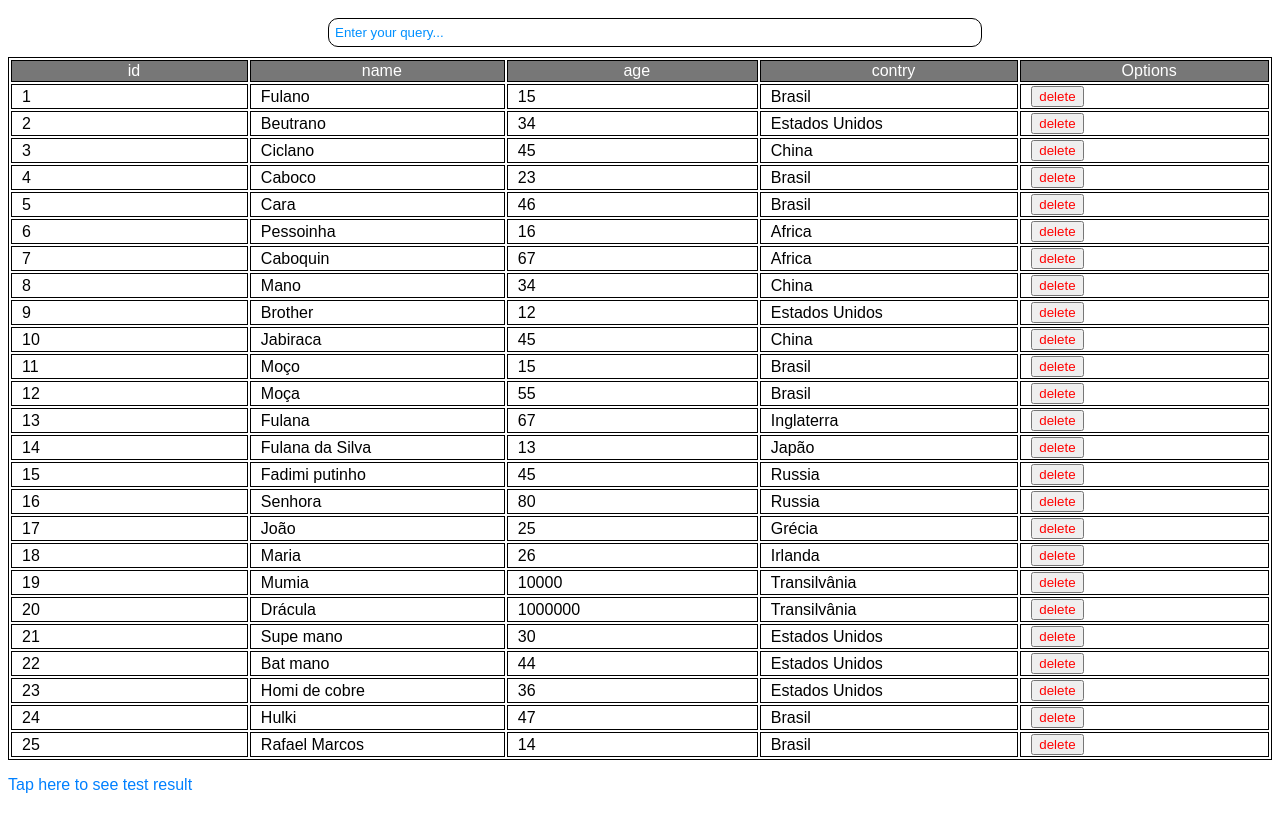
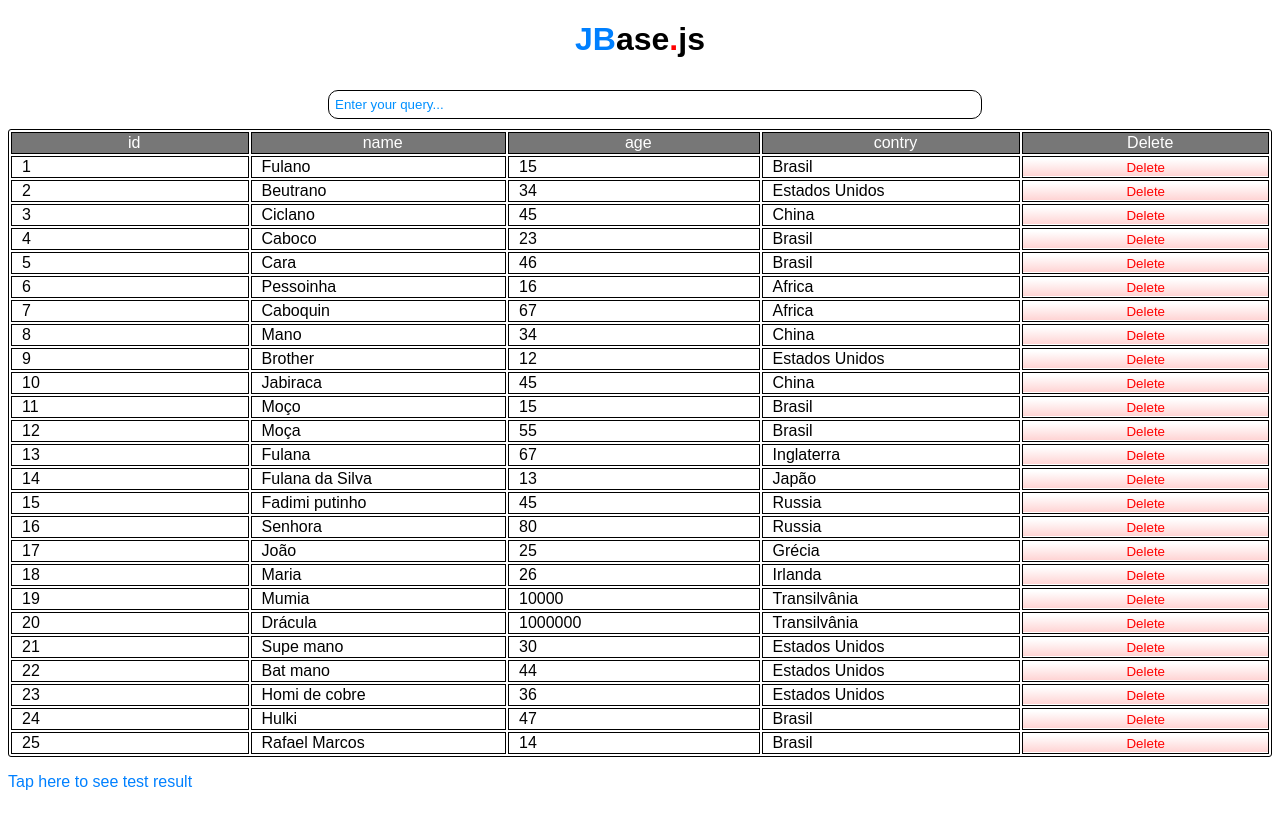
Before and after one commit to Raffa064/JBase, a plain HTML site: page index.html in a window 1280 px wide. Shown: the top 832 px of the page. Drawn offline with Linux system fonts and the light colour scheme.

Commit message:
common updates and "logo" added

```diff
--- a/index.html
+++ b/index.html
@@ -10,10 +10,18 @@
             font-family: Arial, Helvetica, sans-serif;
         }
 
+        h1 {
+            text-align: center;
+        }
+
         table, td {
             border: #000;
             border-style: solid;
             border-width: 1px;
+        }
+
+        table {
+            border-radius: 3px;
         }
 
         tr#table-title-bar {
@@ -64,13 +72,17 @@
         }
 
         .delete {
+            background-image: linear-gradient(to bottom, #fff, #FFD4D4);
+            width: 100%;
             color: #f00;
+            border: none;
         }
     </style>
     <script type="module" src="./js/JBase.js"></script>
     <script type="module" src="./js/test.js"></script>
 </head>
 <body>
+    <h1><span style="color: #0080ff;">JB</span>ase<span style="color: #f00;">.</span>js</h1>
     <input id="queryInput" placeholder="Enter your query..."></input>
     <div id='databaseTable'>
     </div>
--- a/js/index.js
+++ b/js/index.js
@@ -56,7 +56,7 @@ function queryUser() {
 
 function updateUserInterface(data) {
     var databaseTable = document.getElementById('databaseTable')
-    var html = '<table><tr id="table-title-bar"><td>id</td><td>name</td><td>age</td><td>contry</td><td>Options</td></tr>'
+    var html = '<table><tr id="table-title-bar"><td>id</td><td>name</td><td>age</td><td>contry</td><td>Delete</td></tr>'
     for (const d in data) {
         if (!data[d].id) continue
         html += '<tr>'
@@ -64,7 +64,7 @@ function updateUserInterface(data) {
         for (const a in table.template) {
             html += '<td>'+data[d][table.template[a]]+'</td>'
         }
-        html += '<td><button name="deleteButton" id="'+data[d].id+'" class="delete">delete</button></td>'
+        html += '<td style="padding: 0;"><button name="deleteButton" id="'+data[d].id+'" class="delete">Delete</button></td>'
         html += '</tr>'
     }
     html += '</table>'
```
